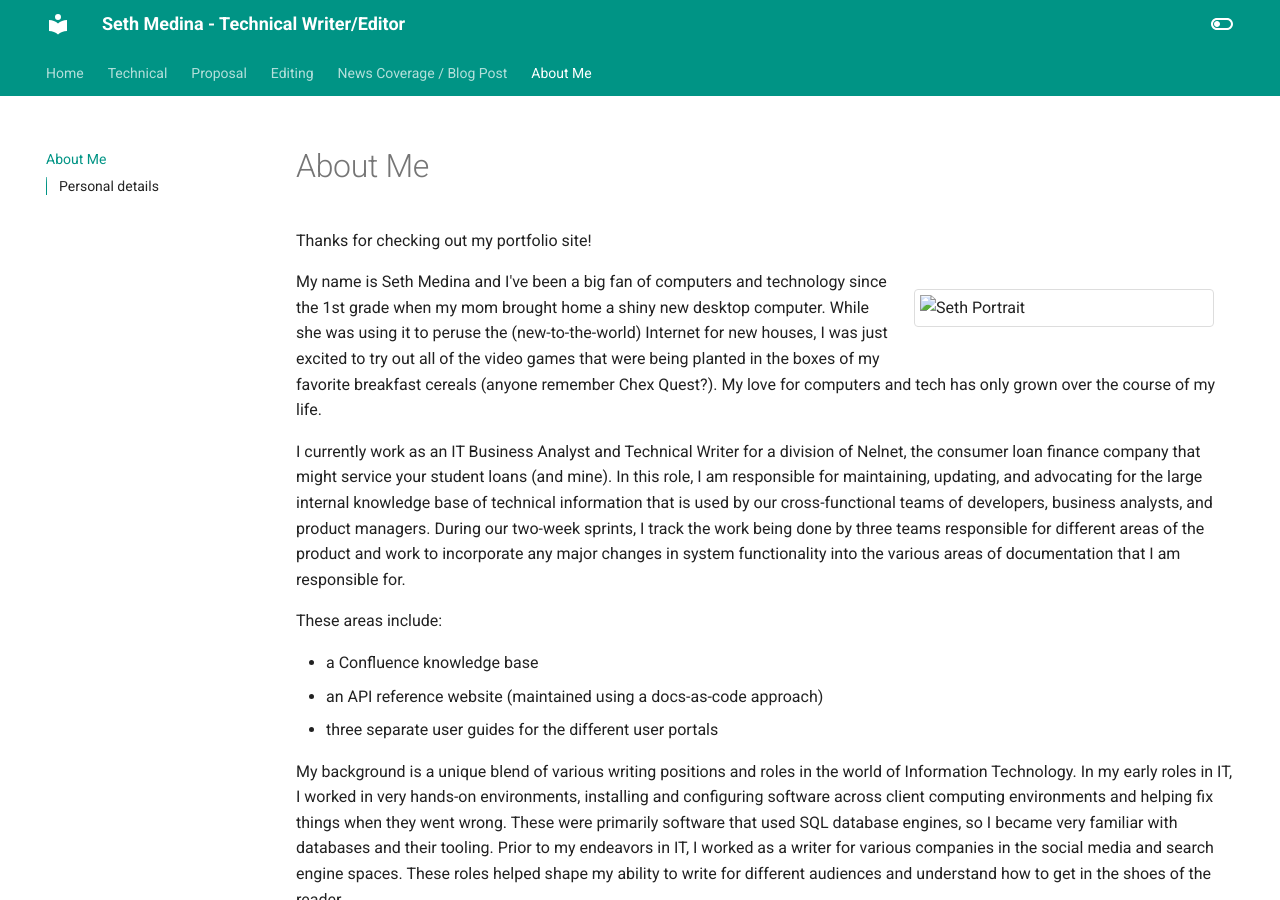
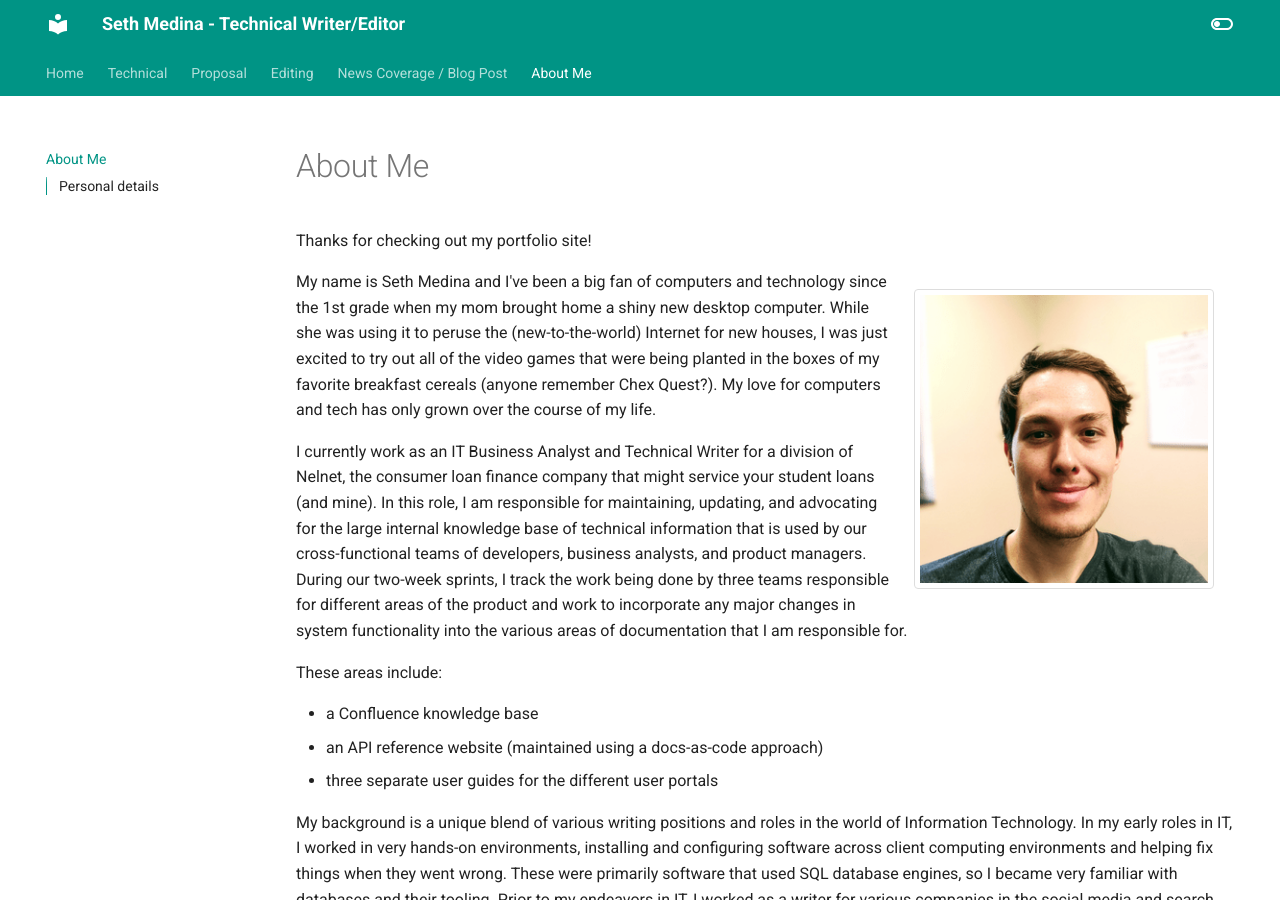
Before and after one commit to medinast21/medina-portfolio, an MkDocs documentation site: the page built from docs/AboutMe.md, in a window 1280 px wide and 900 px high. Built offline with MkDocs 1.6.1 and Material for MkDocs 9.7.7, drawn with Linux system fonts in a browser that asks for light colours.

Commit message:
Swap from HTML back to Markdown
Changed image language from HTML to Markdown syntax.

```diff
--- a/docs/AboutMe.md
+++ b/docs/AboutMe.md
@@ -16,7 +16,7 @@ img {
 
 </style>
 
-<img src="docs\assets\SethPortrait(300x300).png" alt="Seth Portrait"/>
+![Seth Medina](assets/SethPortrait(300x300).png)
 
 My name is Seth Medina and I've been a big fan of computers and technology since the 1st grade when my mom brought home a shiny new desktop computer. While she was using it to peruse the (new-to-the-world) Internet for new houses, I was just excited to try out all of the video games that were being planted in the boxes of my favorite breakfast cereals (anyone remember Chex Quest?). My love for computers and tech has only grown over the course of my life.
 
```
